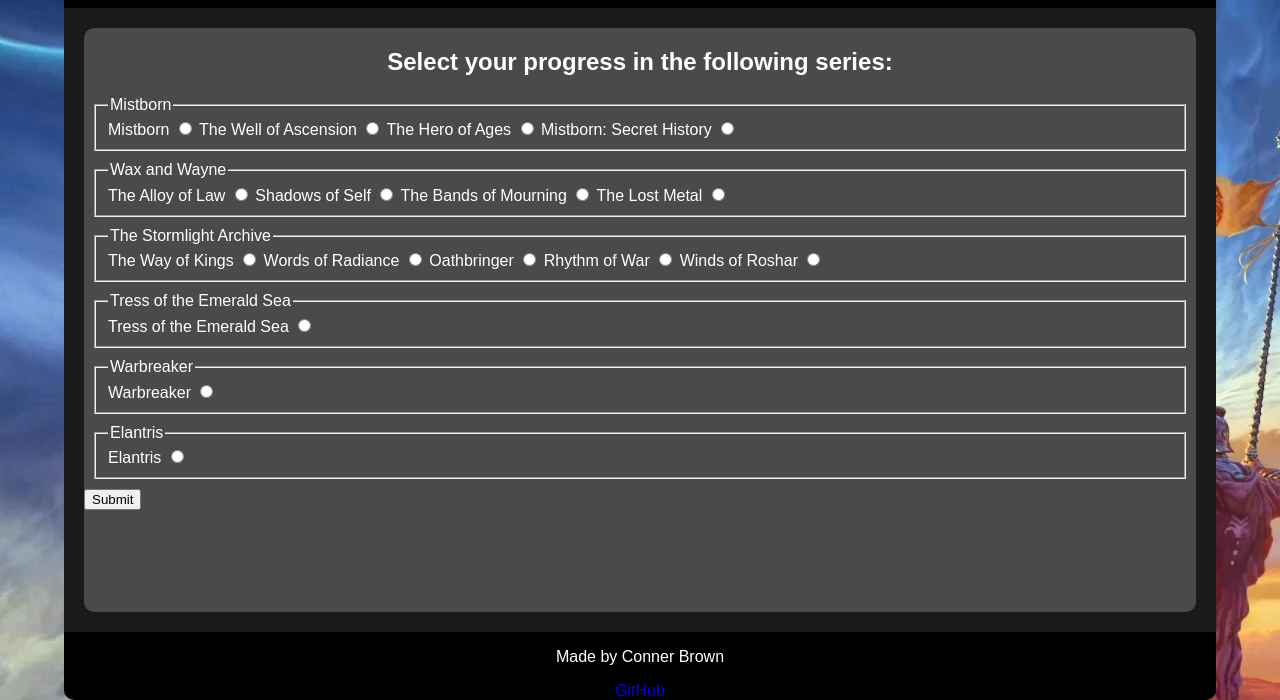
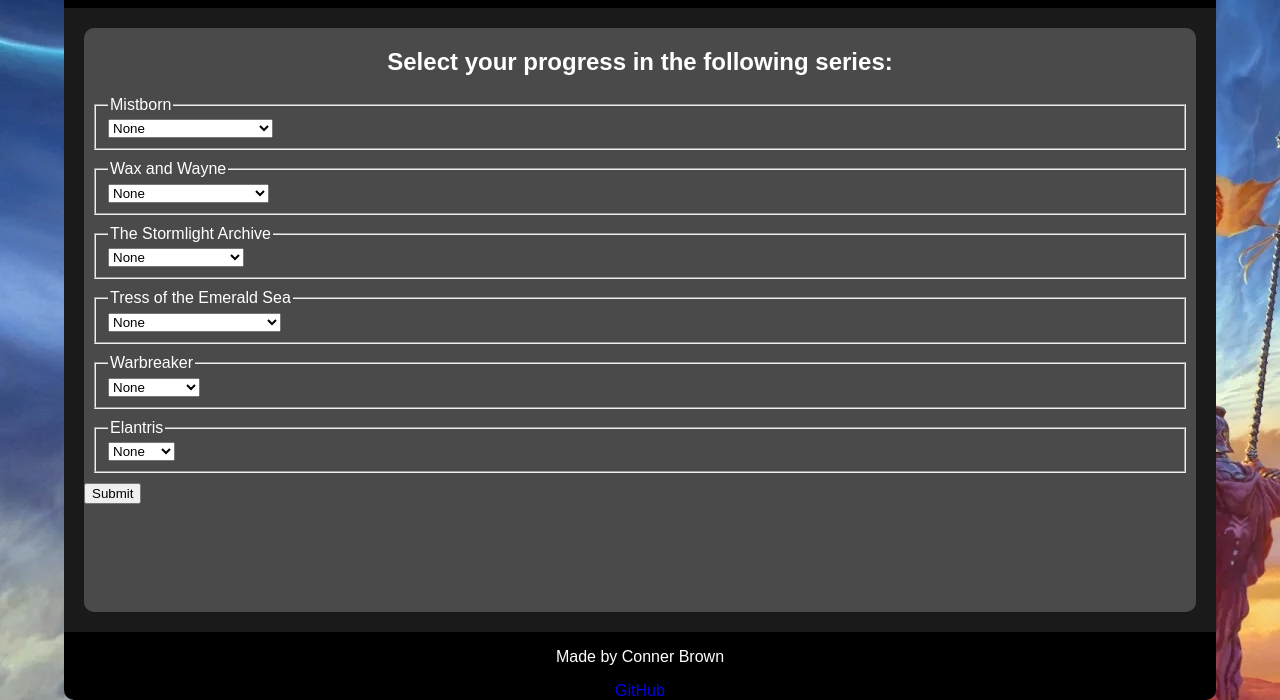
Before and after one commit to Treckon/start-up, a plain HTML site: page editprofile.html in a window 1280 px wide. Shown: the part 100-800 px from the top of the page. Drawn offline with Linux system fonts and the light colour scheme.

Commit message:
Write editprofile.js for editing user profile

```diff
--- a/editprofile.html
+++ b/editprofile.html
@@ -3,6 +3,7 @@
 <head>
     <meta charset="UTF-8">
     <meta name="viewport" content="width=device-width, initial-scale=1.0">
+    <script src="editprofile.js"></script>
     <title>Document</title>
     <link rel="stylesheet" href="index.css" />
 </head>
@@ -19,60 +20,62 @@
 
             <fieldset>
                 <legend>Mistborn</legend>
-                <label for="series1">Mistborn</label>
-                <input type="radio" id="series1" name="series" value="Mistborn"/>
-                <label for="series2">The Well of Ascension</label>
-                <input type="radio" id="series2" name="series" value="The Well of Ascension"/>
-                <label for="series3">The Hero of Ages</label>
-                <input type="radio" id="series3" name="series" value="The Hero of Ages"/>
-                <label for="series4">Mistborn: Secret History</label>
-                <input type="radio" id="series4" name="series" value="Mistborn: Secret History"/>
+                <select name="Mistborn" id="mistborn">
+                    <option value="None">None</option>
+                    <option value="Mistborn">Mistborn</option>
+                    <option value="The Well of Ascension">The Well of Ascension</option>
+                    <option value="The Hero of Ages">The Hero of Ages</option>
+                    <option value="Mistborn: Secret History">Mistborn: Secret History</option>
+                </select>
             </fieldset>
 
             <fieldset>
                 <legend>Wax and Wayne</legend>
-                <label for="series1">The Alloy of Law</label>
-                <input type="radio" id="series1" name="series" value="The Alloy of Law"/>
-                <label for="series2">Shadows of Self</label>
-                <input type="radio" id="series2" name="series" value="Shadows of Self"/>
-                <label for="series3">The Bands of Mourning</label>
-                <input type="radio" id="series3" name="series" value="The Bands of Mourning"/>
-                <label for="series4">The Lost Metal</label>
-                <input type="radio" id="series4" name="series" value="The Lost Metal"/>
+                <select name="Wax and Wayne" id="waxandwayne">
+                    <option value="None">None</option>
+                    <option value="The Alloy of Law">The Alloy of Law</option>
+                    <option value="Shadows of Self">Shadows of Self</option>
+                    <option value="The Bands of Mourning">The Bands of Mourning</option>
+                    <option value="The Lost Metal">The Lost Metal</option>
+                </select>
             </fieldset>
 
             <fieldset>
                 <legend>The Stormlight Archive</legend>
-                <label for="series1">The Way of Kings</label>
-                <input type="radio" id="series1" name="series" value="The Way of Kings"/>
-                <label for="series2">Words of Radiance</label>
-                <input type="radio" id="series2" name="series" value="Words of Radiance"/>
-                <label for="series3">Oathbringer</label>
-                <input type="radio" id="series3" name="series" value="Oathbringer"/>
-                <label for="series4">Rhythm of War</label>
-                <input type="radio" id="series4" name="series" value="Rhythm of War"/>
-                <label for="series5">Winds of Roshar</label>
-                <input type="radio" id="series5" name="series" value="Winds of Roshar"/>
+                <select name="The Stormlight Archive" id="thestormlightarchive">
+                    <option value="None">None</option>
+                    <option value="The Way of Kings">The Way of Kings</option>
+                    <option value="Words of Radiance">Words of Radiance</option>
+                    <option value="Oathbringer">Oathbringer</option>
+                    <option value="Winds of Roshar">Winds of Roshar</option>
+                </select>
             </fieldset>
 
             <fieldset>
                 <legend>Tress of the Emerald Sea</legend>
-                <label for="series1">Tress of the Emerald Sea</label>
-                <input type="radio" id="series1" name="series" value="Tress of the Emerald Sea"/>
+                <select name="Tress of the Emerald Sea" id="tressoftheemeraldsea">
+                    <option value="None">None</option>
+                    <option value="Tress of the Emerald Sea">Tress of the Emerald Sea</option>
+                </select>
             </fieldset>
 
             <fieldset>
                 <legend>Warbreaker</legend>
-                <label for="series1">Warbreaker</label>
-                <input type="radio" id="series1" name="series" value="Warbreaker"/>
+                <select name="Warbreaker" id="warbreaker">
+                    <option value="None">None</option>
+                    <option value="Warbreaker">Warbreaker</option>
+                </select>
             </fieldset>
 
             <fieldset>
                 <legend>Elantris</legend>
-                <label for="series1">Elantris</label>
-                <input type="radio" id="series1" name="series" value="Elantris"/>
+                <select name="Elantris" id="elantris">
+                    <option value="None">None</option>
+                    <option value="Elantris">Elantris</option>
+                </select>
             </fieldset>
-            <button type="submit">Submit</button>
+
+            <button type="submit" onclick="submit()">Submit</button>
         </section>
     </main>
     <footer>
--- /dev/null
+++ b/editprofile.js
@@ -0,0 +1,27 @@
+console.log("starting index.js")
+function loginRedirect(){
+    let username = localStorage.getItem("userName")
+    if (username === null){
+        window.location.href = "login.html"
+    }
+}
+function signOut(){
+    localStorage.removeItem("userName")
+    window.location.href = "login.html"
+}
+
+function submit(){
+    console.log("submitting")
+    let progress = document.getElementById("mistborn")
+    localStorage.setItem("Mistborn", progress.value)
+    progress = document.getElementById("waxandwayne")
+    localStorage.setItem("Wax and Wayne", progress.value)
+    progress = document.getElementById("thestormlightarchive")
+    localStorage.setItem("The Stormlight Archive", progress.value)
+    progress = document.getElementById("tressoftheemeraldsea")
+    localStorage.setItem("Tress of the Emerald Sea", progress.value)
+    progress = document.getElementById("warbreaker")
+    localStorage.setItem("Warbreaker", progress.value)
+    progress = document.getElementById("elantris")
+    localStorage.setItem("Elantris", progress.value)
+}
--- a/index.js
+++ b/index.js
@@ -8,6 +8,9 @@
 function signOut(){
     localStorage.removeItem("userName")
     window.location.href = "login.html"
+}
+function searchChats(){
+    //to be implemented when proper external storage has been established.
 }
 
 loginRedirect()
```
Also changed, not shown: profile.js (added, +11 -0 lines).
